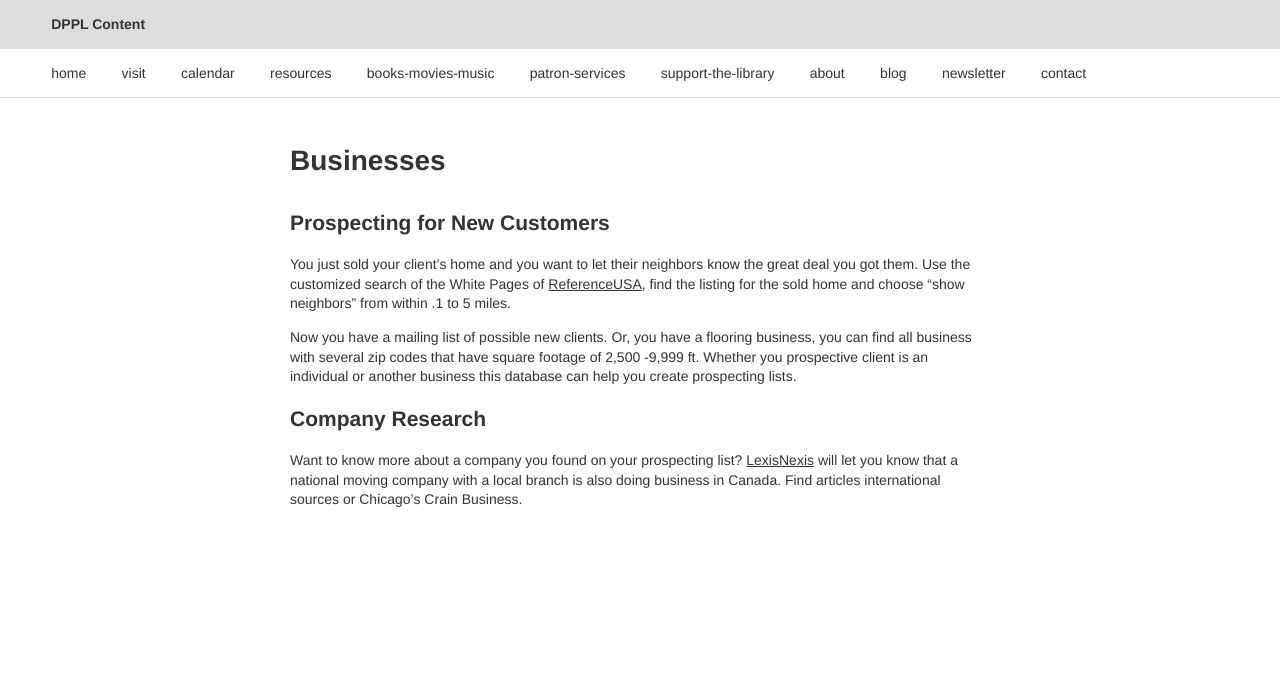
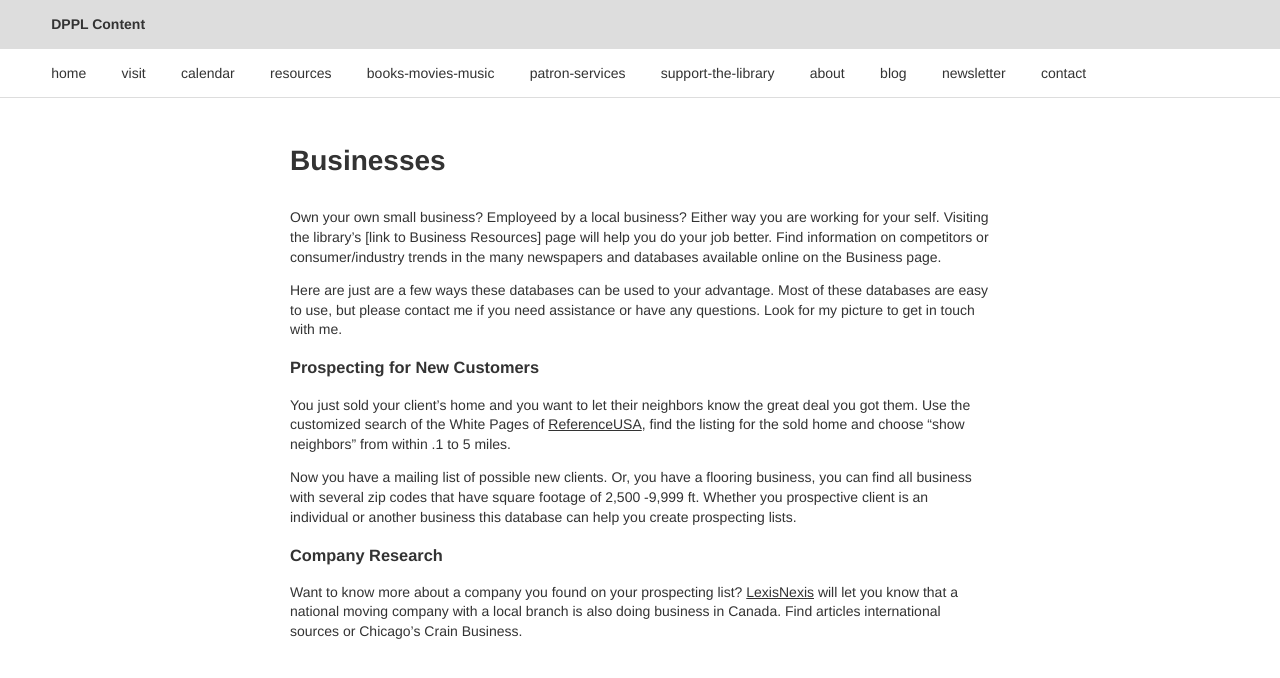
Before and after one commit to dpplweb/dppl-content, a Jekyll site: the page built from _posts/joanne/0431-01-01-businesses.md, in a window 1280 px wide. Shown: the top 678 px of the page. Built offline with Jekyll 4.4.1, drawn with Linux system fonts in a browser that asks for light colours; Markdown is read by kramdown in place of the engine named in the settings.

Commit message:
Addition of intro paragraph and invitation to contact me for help.

```diff
--- a/_posts/joanne/0431-01-01-businesses.md
+++ b/_posts/joanne/0431-01-01-businesses.md
@@ -13,12 +13,16 @@ actions: ""
 published: true
 ---
 
-##Prospecting for New Customers
+Own your own small business? Employeed by a local business? Either way you are working for your self. Visiting the library's [link to Business Resources] page will help you do your job better. Find information on competitors or consumer/industry trends in the many newspapers and databases available online on the Business page.
+
+Here are just are a few ways these databases can be used to your advantage. Most of these databases are easy to use, but please contact me if you need assistance or have any questions. Look for my picture to get in touch with me.
+
+### Prospecting for New Customers
 
 You just sold your client's home and you want to let their neighbors know the great deal you got them. Use the customized search of the White Pages of [ReferenceUSA](http://www.referenceusa.com/Static/AboutUs  "Find, businesses, consumers, home owners"), find the listing for the sold home and choose "show neighbors" from within .1 to 5 miles.
 
 Now you have a mailing list of possible new clients. Or, you have a flooring business, you can find all business with several zip codes that have square footage of 2,500 -9,999 ft. Whether you prospective client is an individual or another business this database can help you create prospecting lists.
 
-##Company Research
+###Company Research
 
 Want to know more about a company you found on your prospecting list? [LexisNexis](http://www.lexisnexis.com/hottopics/lnpubliclibraryexpress/Default.asp? "Company information and international news") will let you know that a national moving company with a local branch is also doing business in Canada. Find articles international sources or Chicago's Crain Business.
```
